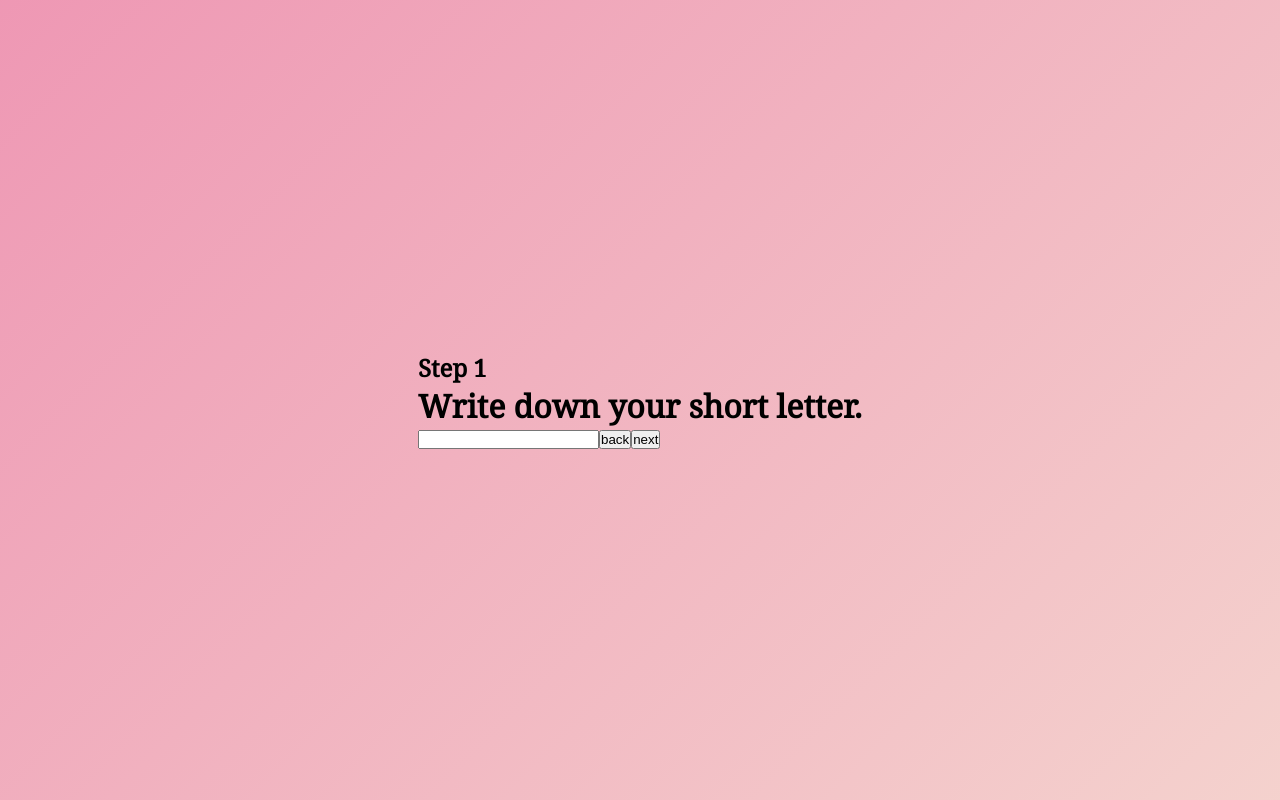
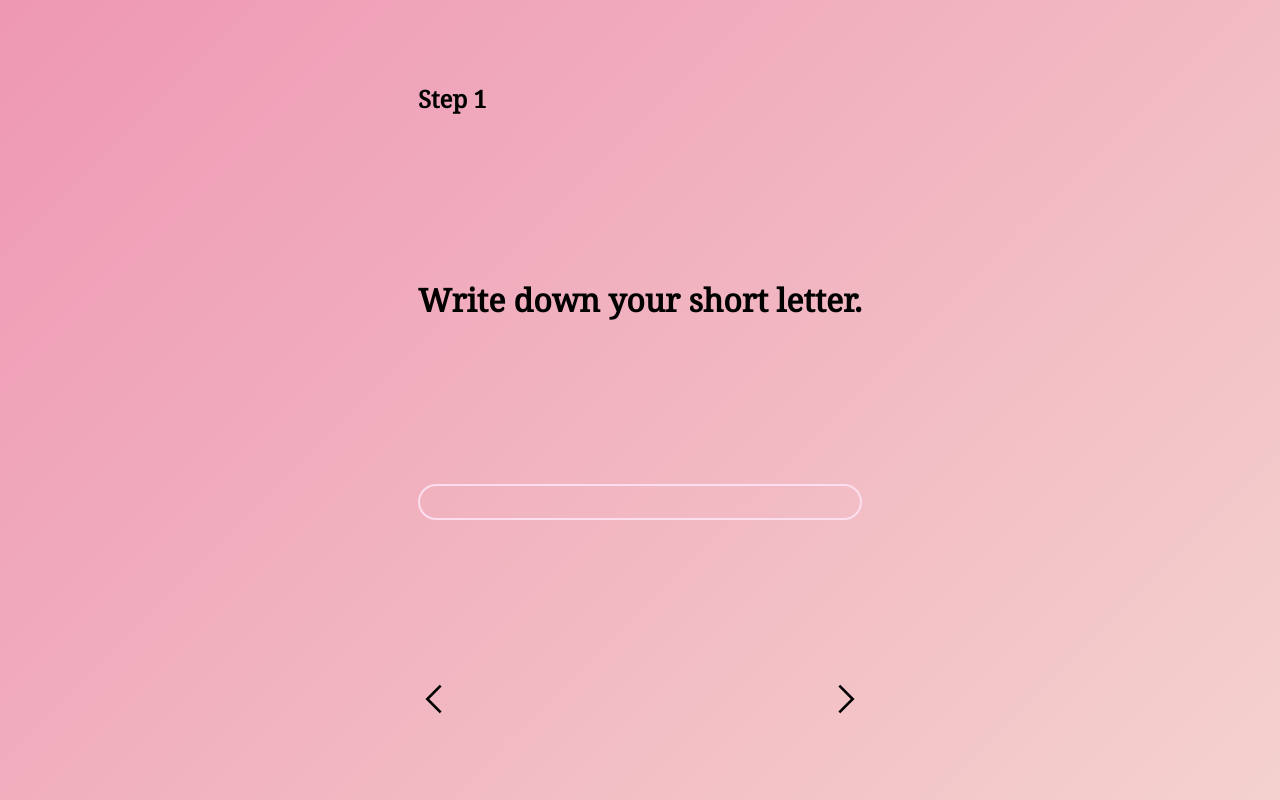
Before and after one commit to cubodado/Symh, a React (Create React App) app: page / in a window 1280 px wide. Built offline with nearby package versions, Linux system fonts and the light colour scheme.

Commit message:
Update: Step1 UI

```diff
--- a/package.json
+++ b/package.json
@@ -8,6 +8,7 @@
     "@testing-library/user-event": "^13.5.0",
     "react": "^18.1.0",
     "react-dom": "^18.1.0",
+    "react-icons": "^4.4.0",
     "react-scripts": "5.0.1",
     "web-vitals": "^2.1.4"
   },
--- a/src/StepPage/Step.css
+++ b/src/StepPage/Step.css
@@ -0,0 +1,46 @@
+.step-div {
+  display: flex;
+  height: 100vh;
+  flex-direction: column;
+  justify-content: space-around;
+  padding: 0 1rem;
+  animation: fadein 1s;
+}
+
+.step-info-text {
+  text-align: center;
+}
+
+.user-input {
+  background-color: transparent;
+  border-radius: 1.5rem;
+  border-color: #fcdfef;
+  border-style: solid;
+  height: 2rem;
+  padding: 0 1rem;
+}
+
+.buttons {
+  display: flex;
+  justify-content: space-between;
+}
+
+button {
+  background-color: transparent;
+  border: none;
+}
+
+svg.icons {
+  width: 2rem;
+  height: auto;
+}
+
+@keyframes fadein {
+  0% {
+    opacity: 0;
+  }
+
+  100% {
+    opacity: 1;
+  }
+}
--- a/src/StepPage/Step.js
+++ b/src/StepPage/Step.js
@@ -1,13 +1,20 @@
 import './Step.css';
+import { GrPrevious, GrNext } from 'react-icons/gr';
 
 const Step = () => {
   return (
-    <main>
-      <h2>Step 1</h2>
-      <h1>Write down your short letter.</h1>
-      <input></input>
-      <button>back</button>
-      <button>next</button>
+    <main className="step-div">
+      <h2 className="step-text">Step 1</h2>
+      <h1 className="step-info-text">Write down your short letter.</h1>
+      <input className="user-input"></input>
+      <div className="buttons">
+        <button>
+          <GrPrevious className="icons" />
+        </button>
+        <button>
+          <GrNext className="icons" />
+        </button>
+      </div>
     </main>
   );
 };
```
Also changed, not shown: 1 other file (tests, documents, lock files or other folders).
